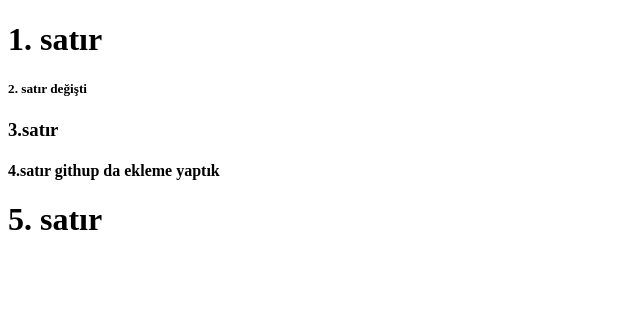
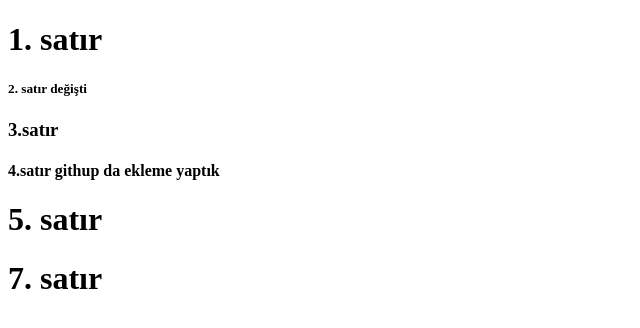
Before and after one commit to emrah24dgn/WebDevGitDeneme, a plain HTML site: page index.html in a window 1280 px wide. Shown: the whole page, without its empty margins (0-640 px from the left). Drawn offline with Linux system fonts and the light colour scheme.

Commit message:
7.commit

```diff
--- a/index.html
+++ b/index.html
@@ -10,6 +10,7 @@
 <h3>3.satır</h3>
 <h4>4.satır githup da ekleme yaptık</h4>
     <h1>5. satır</h1>
+    <h1>7. satır</h1>
 
   </body>
 </html>
```
